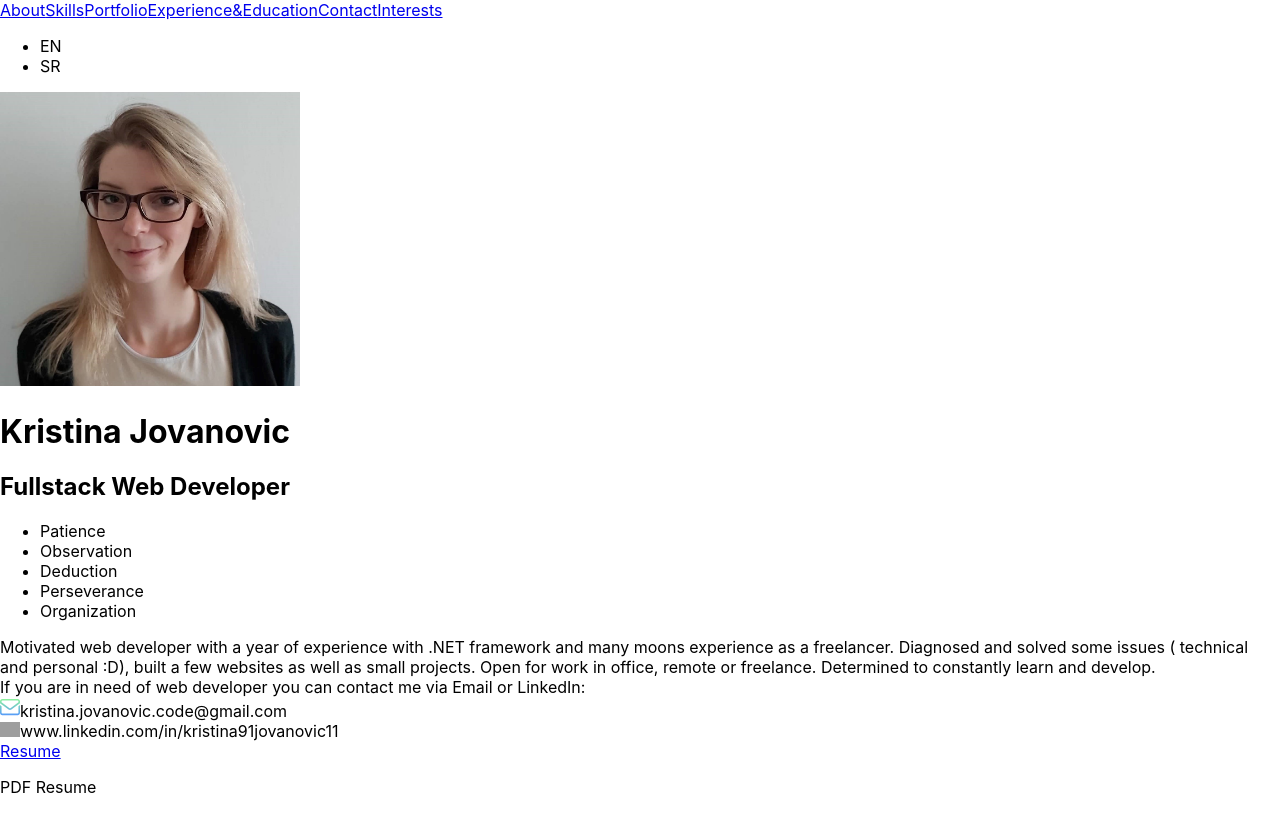
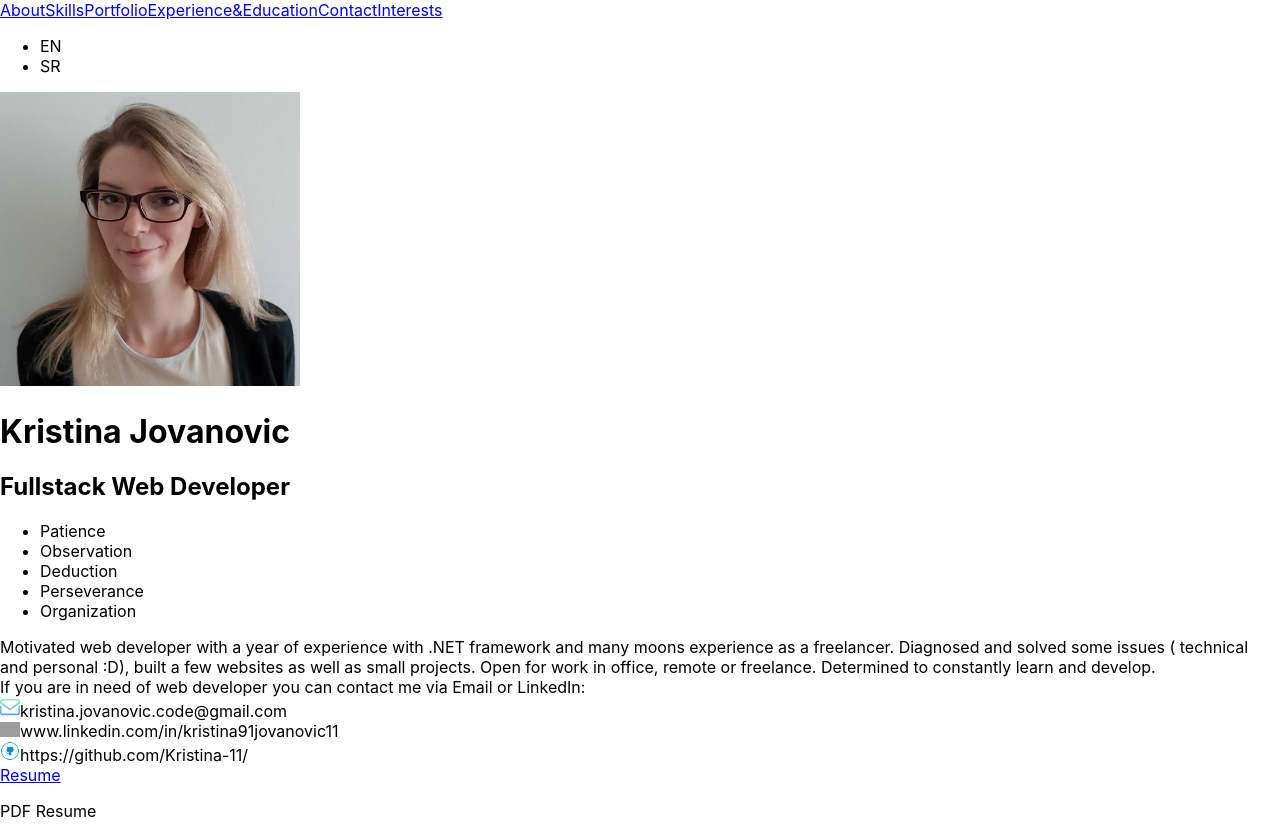
Before and after one commit to Kristina-11/Resume, a React (Create React App) app: page / in a window 1280 px wide. Before the commit the page ends 813 px from the top, so only its background shows below. Built offline with nearby package versions, Linux system fonts and the light colour scheme; grey boxes are pictures that could not be loaded; the HTML template or start-up script is replaced by a standard one.

Commit message:
Minor changes to links.

```diff
--- a/src/components/pages/Portfolio.js
+++ b/src/components/pages/Portfolio.js
@@ -29,16 +29,20 @@ const Portfolio = () => {
                         <h1>Projects</h1>
                         <div className="summary">
                             All the code of my projects can be found on my GitHub account. <br/>
+                            There you will also find documentation for projects. <br/>
+                            Projects can be viewed by clicking icon below.
                         </div>
                     </div> :
                     <div className="portfolio">
                         <h1>Projekti</h1>
                         <div className="summary">
                             Kod svih projekata možete pogledati na mom GitHub profilu.  <br/>
+                            Tamo ćete naći i dokumentaciju projekata. <br/>
+                            Projekte možete pogledati klikom na sliku ispod.
                         </div>
                     </div>
             }
-            <div className="links">
+            <div className="links github">
                 <a href='https://github.com/Kristina-11?tab=projects'>
                     <img src={github} width='30px' alt='github icon' />
                 </a>
--- a/src/components/reusable/AboutMeDetails.js
+++ b/src/components/reusable/AboutMeDetails.js
@@ -1,6 +1,7 @@
 import React from 'react'
 import email from '../../img/email.svg';
 import linkedIn from '../../img/linedin.png';
+import github from '../../img/github.png';
 import resumeEn from '../../pdf/Resume.pdf';
 import resumeSr from '../../pdf/ResumeSr.pdf';
 
@@ -37,6 +38,12 @@ const AboutMeDetails = ({ about }) => {
                     </a>
                     <span>www.linkedin.com/in/kristina91jovanovic11</span>
                 </div>
+                <div className="github">
+                    <a href='https://github.com/Kristina-11/'>
+                        <img src={github} width='20px' alt='github icon' />
+                    </a>
+                    <span>https://github.com/Kristina-11/</span>
+                </div>
                 <div className="resume">
                     { about.id === 1 ?
                         <a href={resumeEn} target="_blank">Resume</a>
```
